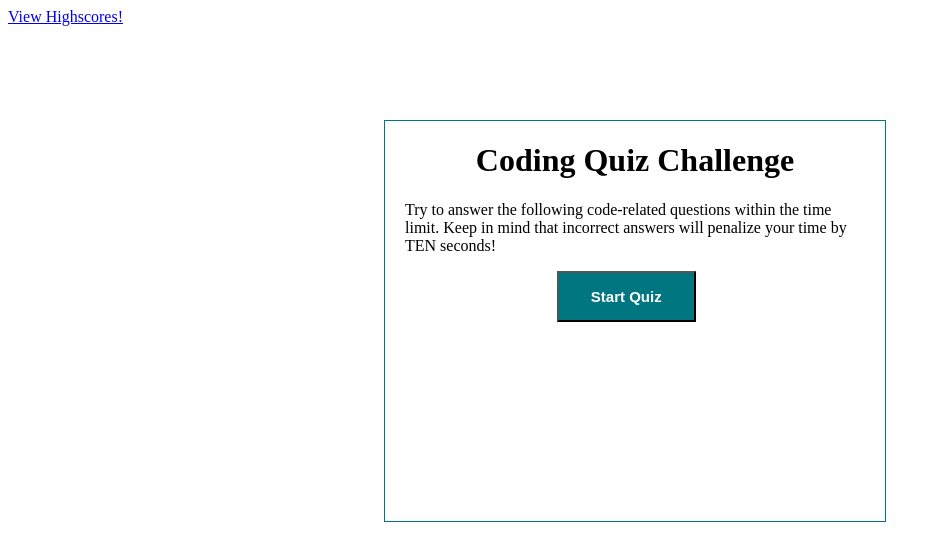
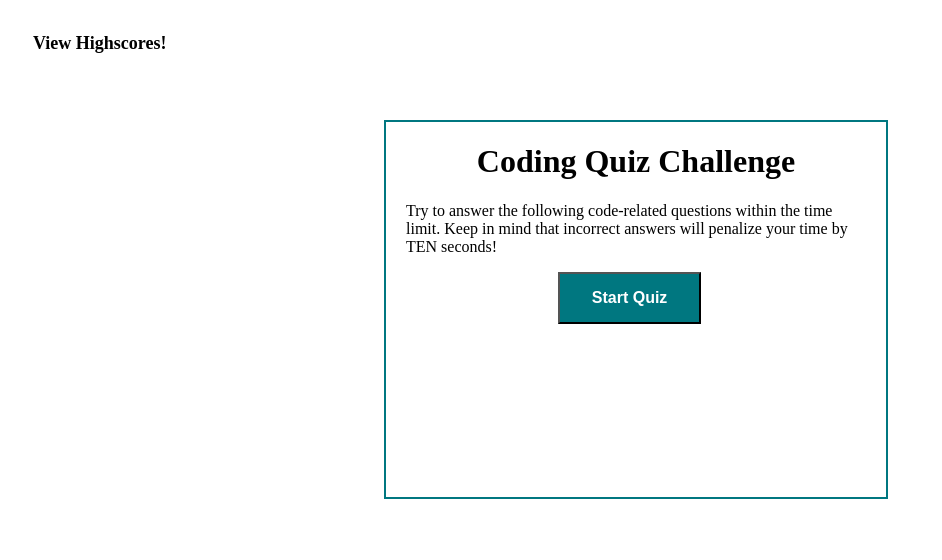
Before and after one commit to banuakman/CodeQuiz, a plain HTML site: page index.html in a window 1280 px wide. Shown: the whole page, without its empty margins (0-942 px from the left). Drawn offline with Linux system fonts and the light colour scheme.

Commit message:
updated css file

```diff
--- a/style.css
+++ b/style.css
@@ -1,21 +1,39 @@
+nav {
+    font-size: 18px;
+    font-weight: bold;
+    font-style: normal;
+    padding: 25px;
+}
+
+a:link, a:visited  {
+    color:black;
+    text-decoration: none;
+}
+
+a:hover {
+    color:  rgb(0, 119, 128);
+}
+
 #wrapper {
     position: absolute;
     left: 30%;
     top: 15%;
     width: 500px;
-    height: 400px;
-    border: 1px solid rgb(0, 119, 128);
+    height: 375px;
+    border: 2px solid rgb(0, 119, 128);
 }
+
 #startTime {
     background-color: rgb(0, 119, 128);
     margin-left: 33%;
     padding: 15px 32px;
-    font-size: 15px;
+    font-size: 16px;
     font-weight: bold;
     color: white;
 }
 
 #questionsDiv {
+    font-size: 16px;
     margin: 20px;
 }
 
@@ -26,3 +44,13 @@ h1 {
 #currentTime {
     float: right;
 }
+
+li {
+    background-color: rgb(0, 119, 128);
+    margin-top: 10px;
+    padding: 5px 15px;
+    width: 80%;
+    font-size: 16px;
+    font-weight: bold;
+    color: white;
+}
```
